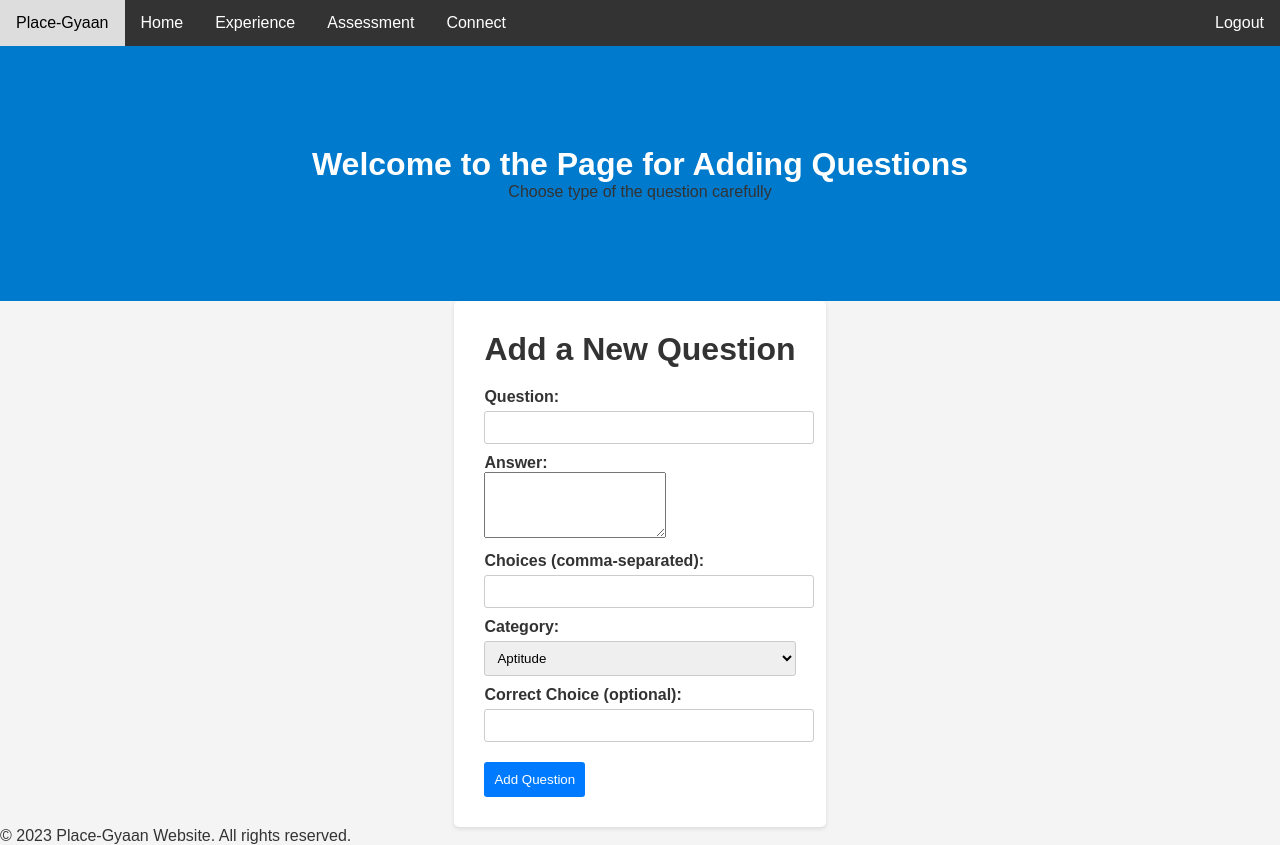
After one commit to VIROOPAKSHC/placement-gyaan, a Flask app: page /add-question in a window 1280 px wide. The commit adds this page. Run offline with Flask 3, Linux system fonts and the light colour scheme; a user stored in the database is signed in.

Commit message:
Questions part skeleton done

```diff
--- a/main/controllers.py
+++ b/main/controllers.py
@@ -5,6 +5,7 @@ from flask_security import Security, current_user, auth_required, hash_password,
      SQLAlchemySessionUserDatastore, permissions_accepted,login_required
 from flask import render_template,render_template_string,redirect, request, url_for
 from main.forms import RegistrationForm
+import datetime as dt
 
 @app.route('/')
 def index():
@@ -57,11 +58,83 @@ def register():
 @app.route("/home")
 @auth_required()
 def user_home():
-    # print(dir(current_user))
-    # print("Current user : ")
-    # print(current_user.attributes)
-    # print(db_session.query())
-    # print(current_user)
-    # role=Role.query.filter_by(id=(RolesUsers.query.filter_by(user_id=current_user.id).first().role_id)).first()
-    # print(role.id,role.name,role.description,role.permissions)
     return render_template("home.html",user=current_user)
+
+@app.route("/assessment")
+@auth_required()
+def user_assessment():
+  return render_template("assessment.html")
+
+@app.route("/connect")
+@auth_required()
+def user_connect():
+  return render_template("connect.html")
+
+def extract(type):
+  questions=[]
+  c=1
+  for question in Question.query.filter_by(type=type).all():
+    l=[]
+    l.append(c)
+    l.append(question.question)
+    l.append(User.query.filter_by(id=question.auth_id).first().username)
+    l.append(question.timestamp)
+    l.append(question.id)
+    questions.append(l)
+    c+=1
+  return questions
+
+@app.route("/aptitude")
+@auth_required()
+def aptitude_question():
+  # print(extract("aptitude"))
+  return render_template("questions.html",type="Aptitude",questions=extract("Aptitude"))
+
+@app.route("/technical")
+@auth_required()
+def technical_question():
+
+  return render_template("questions.html",type="Technical",questions=extract("Technical"))
+
+@app.route('/view_question/<int:question_id>')
+@auth_required()
+def view_question(question_id):
+    question = Question.query.get(question_id)
+    user=User.query.filter_by(id=question.auth_id).first()
+    return render_template('view_question.html', question=question,username=user.username)
+
+
+@app.route("/add-question",methods=["GET","POST"])
+@auth_required()
+def add_question():
+  if request.method=="GET":
+    return render_template("add-question.html")
+  else:
+    question = request.form['question']
+    answer = request.form['answer']
+    choices = request.form['choices']
+    type = request.form['category']
+    correct_choice = request.form.get('correct_choice')
+
+    new_question = Question(
+        question=question,
+        answer=answer,
+        choices=choices,
+        type=type,
+        auth_id=current_user.id,
+        timestamp=dt.datetime.now(),
+        correct_choice=correct_choice
+    )
+
+    try:
+        db_session.add(new_question)
+        db_session.commit()
+        message = "Question added successfully!"
+    except Exception as e:
+        db_session.rollback()
+        message = f"Error: {str(e)}"
+        if Question.query.filter_by(question=question).first():
+          message="Question already exists, add a different question or change the question name"
+
+
+    return render_template('add-question.html', message=message)
--- /dev/null
+++ b/main/templates/add-question.html
@@ -0,0 +1,90 @@
+{% extends "whole.html" %}
+
+{% block styling %}
+<style>
+body, h1, p, label, input, select, button {
+    margin: 0;
+    padding: 0;
+}
+
+/* Global styles */
+body {
+    font-family: Arial, sans-serif;
+    background-color: #f5f5f5;
+    color: #333;
+}
+
+.que-container {
+    max-width: 600px;
+    margin: 0 auto;
+    padding: 30px;
+    background-color: #fff;
+    border-radius: 5px;
+    box-shadow: 0 2px 4px rgba(0, 0, 0, 0.1);
+}
+
+form {
+    margin-top: 20px;
+}
+
+label {
+    display: block;
+    margin-top: 10px;
+    font-weight: bold;
+}
+
+input, select {
+    width: 100%;
+    padding: 8px;
+    border: 1px solid #ccc;
+    border-radius: 3px;
+    margin-top: 5px;
+}
+
+button {
+    display: block;
+    margin-top: 20px;
+    padding: 10px;
+    background-color: #007bff;
+    color: #fff;
+    border: none;
+    border-radius: 3px;
+    cursor: pointer;
+}
+</style>
+{% endblock %}
+
+{% block title %}
+Add Question
+{% endblock %}
+
+{% block welcome %}
+<div class="header">
+    <h1>Welcome to the Page for Adding Questions</h1>
+    <p>Choose type of the question carefully</p>
+    </div>
+{% endblock %}
+
+
+{% block content %}
+<div class="que-container">
+        <h1>Add a New Question</h1>
+        <form method="POST" action="/add-question">
+            <label for="question">Question:</label>
+            <input type="text" name="question" required>
+            <label for="answer">Answer:</label>
+            <textarea name="answer" rows="4" required></textarea>
+            <label for="choices">Choices (comma-separated):</label>
+            <input type="text" name="choices" required>
+            <label for="category">Category:</label>
+            <select name="category">
+                <option value="Aptitude">Aptitude</option>
+                <option value="Technical">Technical</option>
+            </select>
+            <label for="correct_choice">Correct Choice (optional):</label>
+            <input type="text" name="correct_choice">
+            <button type="submit">Add Question</button>
+        </form>
+        <p>{{ message }}</p>
+    </div>
+{% endblock %}
--- a/main/templates/whole.html
+++ b/main/templates/whole.html
@@ -5,6 +5,8 @@
     <meta name="viewport" content="width=device-width, initial-scale=1.0">
 
     <title>{% block title %}Educational Website{% endblock %}</title>
+    {% block styling %}
+    {% endblock %}
     <style>
         /* Global Styles */
         body {
@@ -51,12 +53,7 @@
         }
 
         /* Footer Styles */
-        .footer {
-            background-color: #333;
-            color: #fff;
-            padding: 20px;
-            text-align: center;
-        }
+
         /* Content Styles */
         .content {
             padding: 20px;
@@ -78,10 +75,27 @@
             line-height: 1.6;
         }
 
+
+        .wrapper {
+            display: flex;
+            flex-direction: column;
+            min-height: 100vh;
+        }
+
+        .fo/*oter {
+            background-color: #333;
+            color: #fff;
+            padding: 20px;
+            text-align: center;
+/*            position: relative;*/
+/*            bottom: 0;*/
+/*            width: 100%;*/
+        }*/
     </style>
 </head>
 <body>
-    <!-- Navigation Bar -->
+    <div class="wrapper">
+        <!-- Navigation Bar -->
     <div class="navbar">
         <a href="#">Place-Gyaan</a>
         <a href="/home">Home</a>
@@ -108,5 +122,8 @@
     <footer class="footer">
         <p>&copy; 2023 Place-Gyaan Website. All rights reserved.</p>
     </footer>
+    </div>
+
+
 </body>
 </html>
```
Also changed, not shown: main/templates/assessment.html (+91 -0 lines), main/templates/questions.html (added, +53 -0 lines), main/templates/view_question.html (added, +39 -0 lines), database.db, main/forms.py (line endings or trailing spaces).
